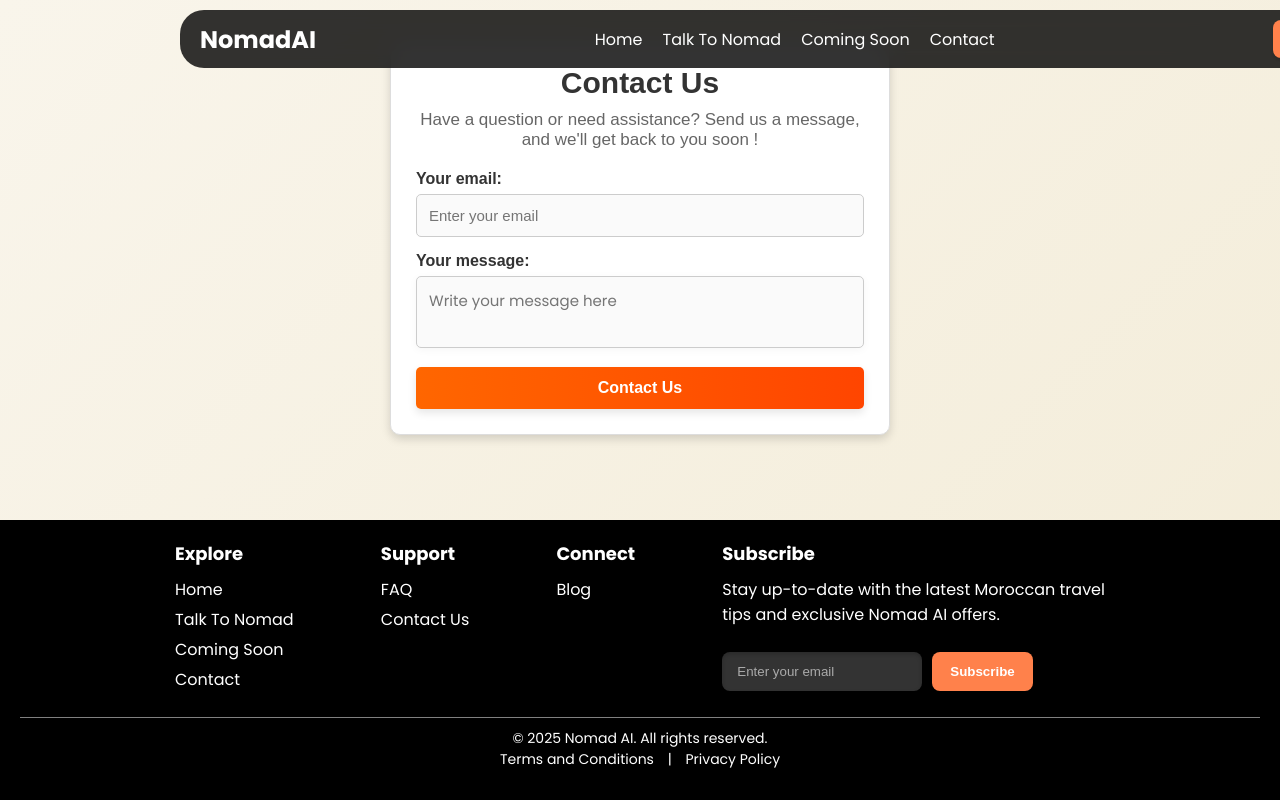
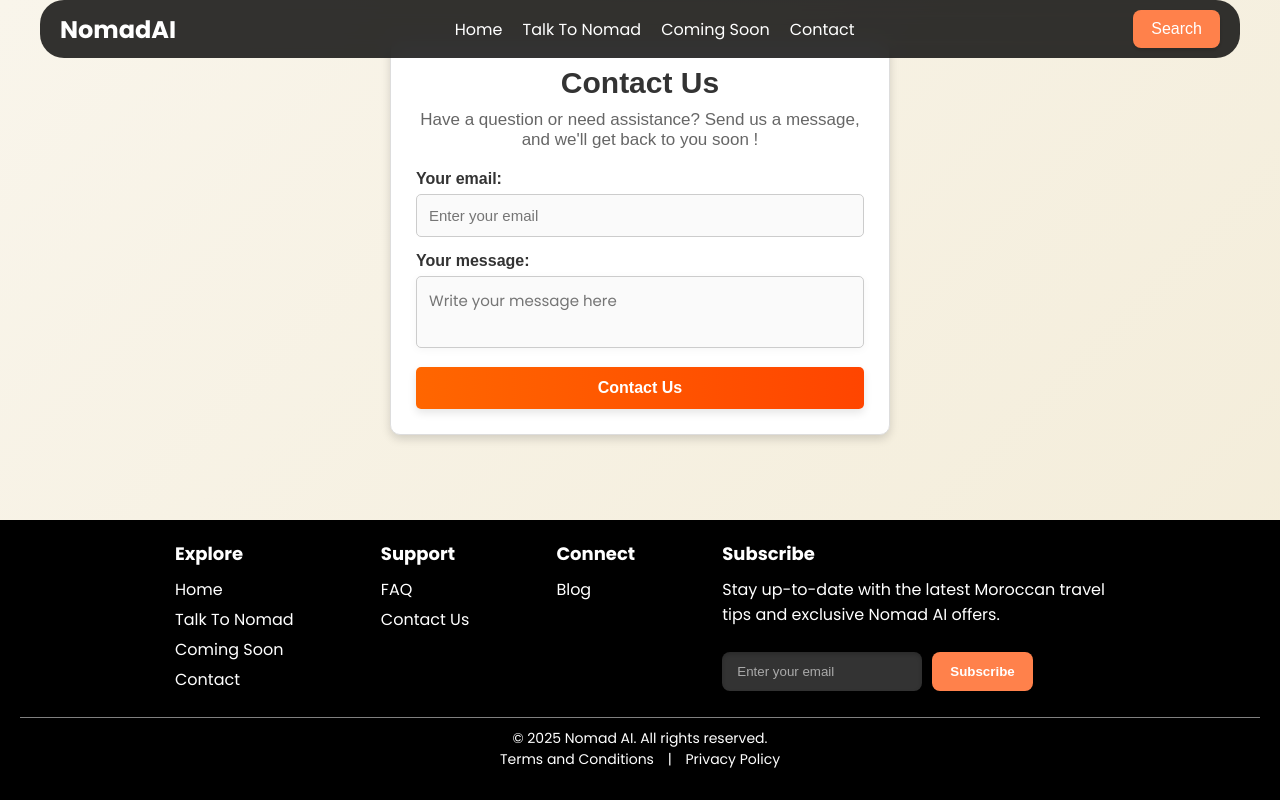
Before and after one commit to ashurafu04/NomadAI, a React (Vite) app in the folder client/: page /contact in a window 1280 px wide. Built offline with nearby package versions, Linux system fonts and the light colour scheme.

Commit message:
updated navbar

```diff
--- a/client/src/Components/Header/Header.css
+++ b/client/src/Components/Header/Header.css
@@ -2,47 +2,30 @@
   width: 100%;
   background-color: black;
   display: flex;
-  justify-content: center;
-  position: fixed; /* Ensure it's fixed */
+  justify-content: center; /* Centers the content inside the container */
+  position: fixed; /* Ensures the header stays fixed at the top */
   top: 0;
-  z-index: 1000; /* Highest z-index to ensure it's on top */
+  z-index: 1000; /* Keeps it above other elements */
 }
 
-/*.header {
+.header {
   width: 100%;
   max-width: 1200px;
-  margin: 10px auto 20px;
-  margin-top: 10px;
-  margin-bottom: 20px;
-  border-radius: 24px;
-  display: flex;
-  justify-content: space-between;
-  align-items: center;
-  background-color: black;
-  padding: 10px 20px;
-  box-sizing: border-box;
-}*/
-.header {
-  width: 100%;
-
-  max-width: 1200px;
-  margin: 10px auto 20px;
-  margin-top: 10px;
-  border-radius: 24px;
-  align-items: center;
-  margin-left: 180px;
-
+  margin: 0 auto; /* Ensures the header is horizontally centered */
+  border-radius: 24px; /* Keeps rounded corners */
   position: fixed; /* Fix the header at the top */
   top: 0;
-  left: 0;
-  z-index: 1000; /* Keep it above other elements */
+  z-index: 1000; /* Keeps it above other elements */
+  left: 0; /* Ensures alignment starts from the left */
+  right: 0; /* Keeps the header balanced */
   background-color: rgba(0, 0, 0, 0.8); /* Semi-transparent background */
   display: flex;
-  justify-content: space-between;
+  justify-content: space-between; /* Spreads out child elements */
   align-items: center;
   padding: 10px 20px;
-  backdrop-filter: blur(10px); /* Add blur effect */
-  transition: background-color 0.3s ease, box-shadow 0.3s ease;
+  backdrop-filter: blur(10px); /* Adds a blur effect */
+  transition: background-color 0.3s ease, box-shadow 0.3s ease; /* Smooth transitions */
+  box-sizing: border-box;
 }
 
 .main-content {
```
Also changed, not shown: client/src/Components/Header/Header.jsx (+0 -20 lines).
